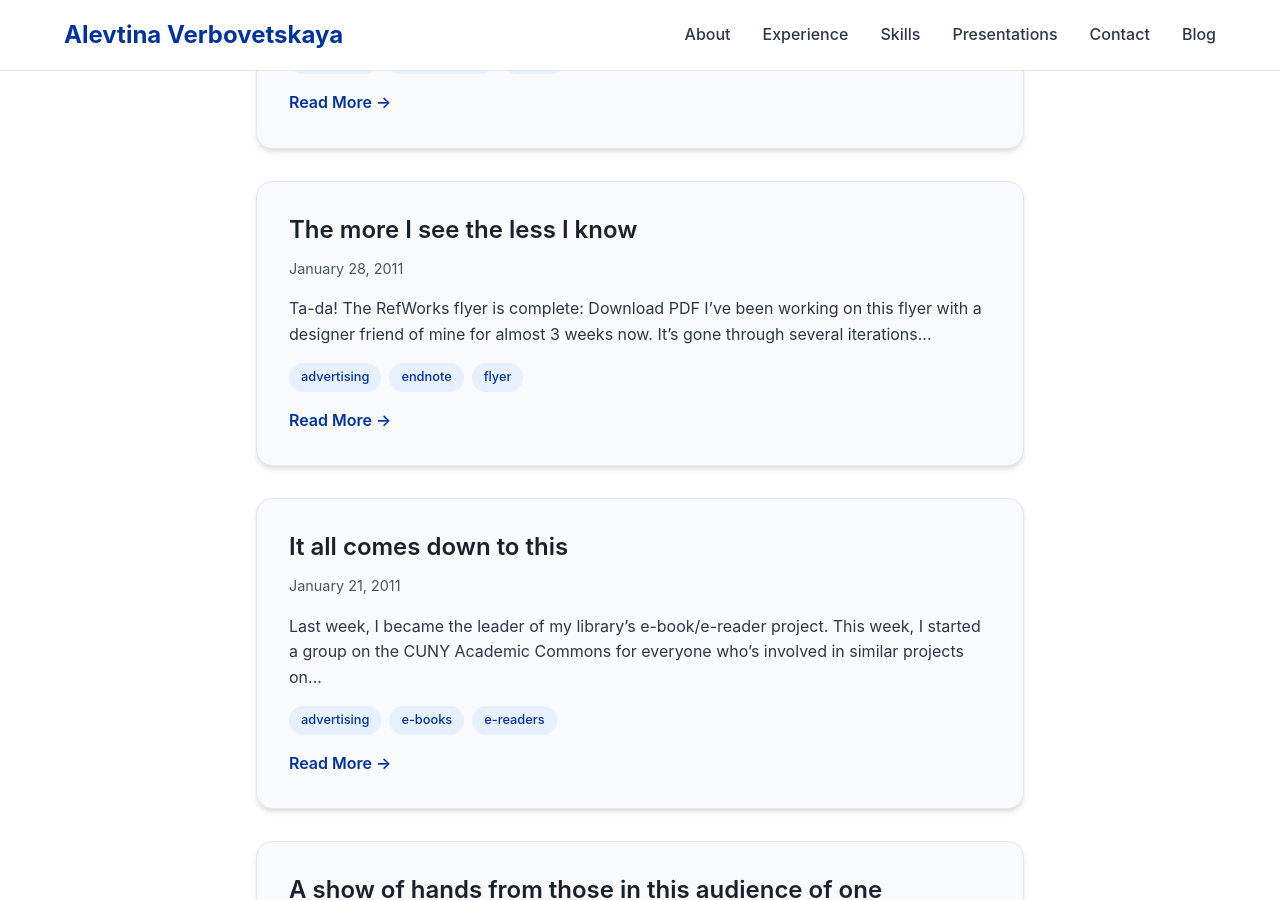
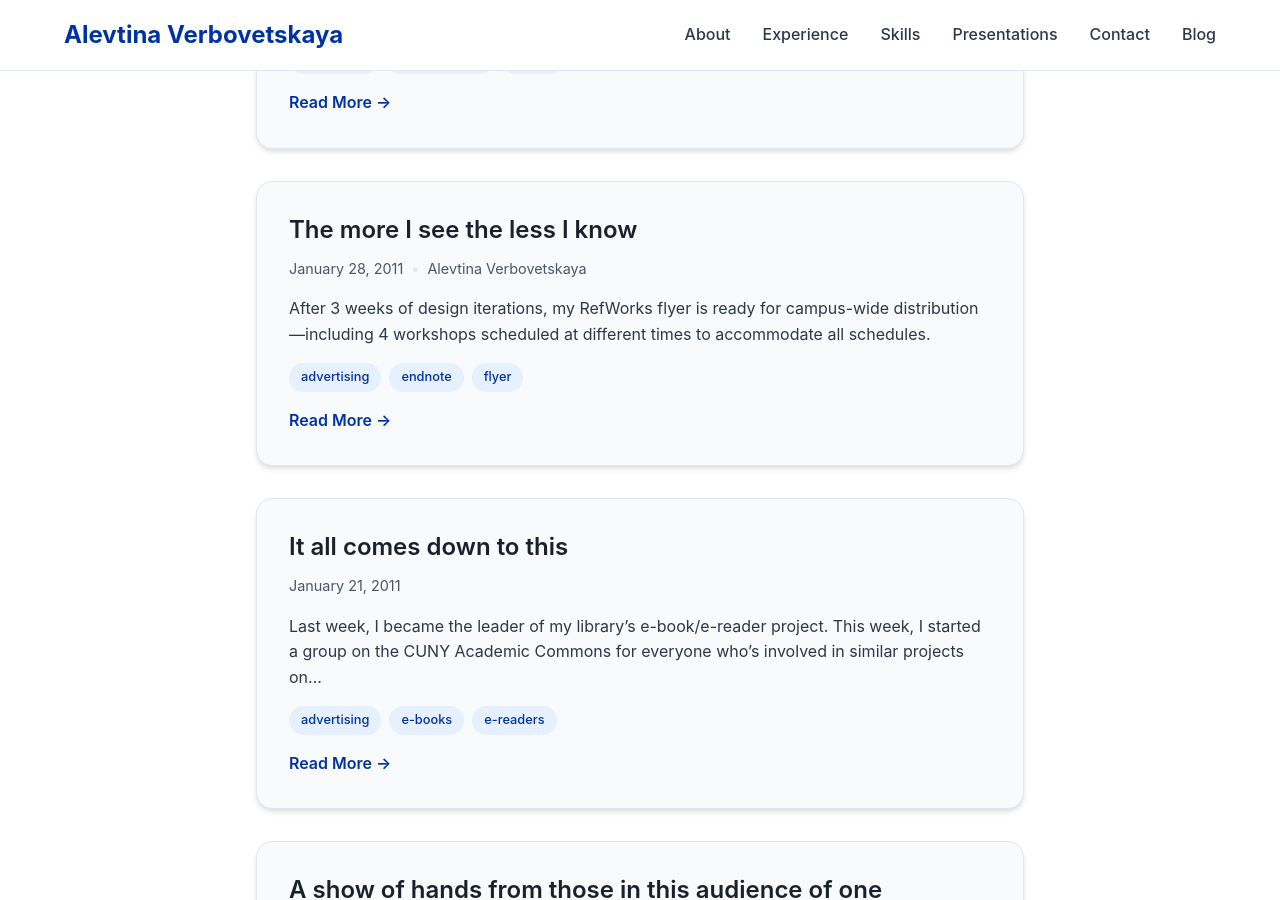
Before and after one commit to alevtina/alevtina.github.io, a Jekyll site: the page built from blog.md, in a window 1280 px wide and 900 px high, scrolled down 3519 px. Built offline with Jekyll 4.4.1, drawn with Linux system fonts in a browser that asks for light colours; some web fonts are replaced.

Commit message:
Added excerpt to old blog post

```diff
--- a/_posts/2011-01-28-the-more-i-see-the-less-i-know.md
+++ b/_posts/2011-01-28-the-more-i-see-the-less-i-know.md
@@ -2,6 +2,8 @@
 layout: post
 title: "The more I see the less I know"
 date: "2011-01-28"
+author: "Alevtina Verbovetskaya"
+excerpt: "After 3 weeks of design iterations, my RefWorks flyer is ready for campus-wide distribution—including 4 workshops scheduled at different times to accommodate all schedules."
 categories:
   - "instruction"
 tags:
@@ -15,7 +17,6 @@ tags:
 Ta-da! The [RefWorks](https://www.refworks.com/refworks2/) flyer is complete:
 
 ![RefWorks Flyer](/assets/img/refworks_-_flier_spring2011.png)
-
 [Download PDF](/assets/file/refworks_-_flier_spring2011.pdf)
 
 I've been working on this flyer with [a designer friend of mine](https://www.stephencaver.com/) for almost 3 weeks now. It's gone through several iterations and many edits but it's finally finished. It's going to be distributed through the campus-wide listserv and, after I get approval from [Student Affairs](https://www.lehman.cuny.edu/student-affairs/), I'll be posting this flyer around campus. I'm also planning on sending individual emails to all the department chairs.
```
